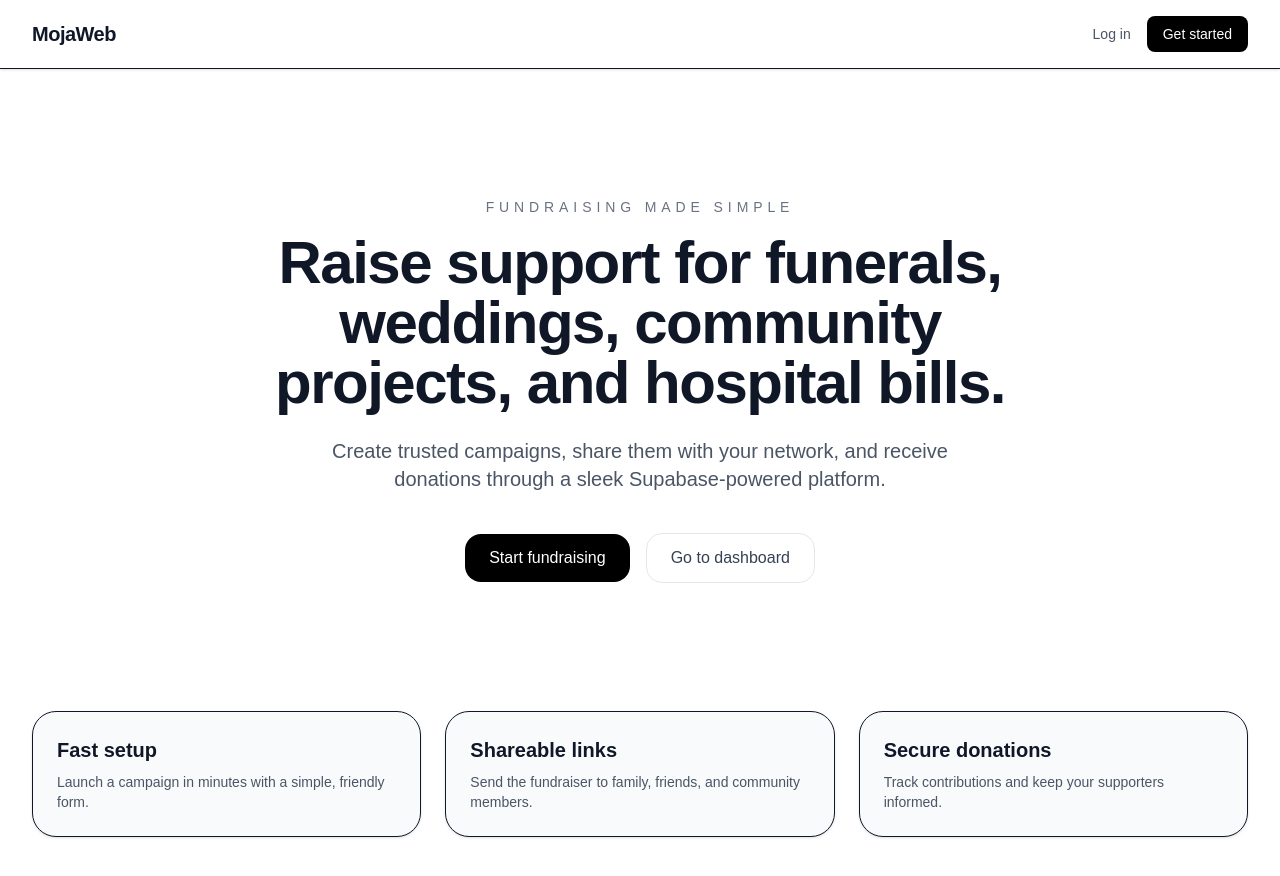
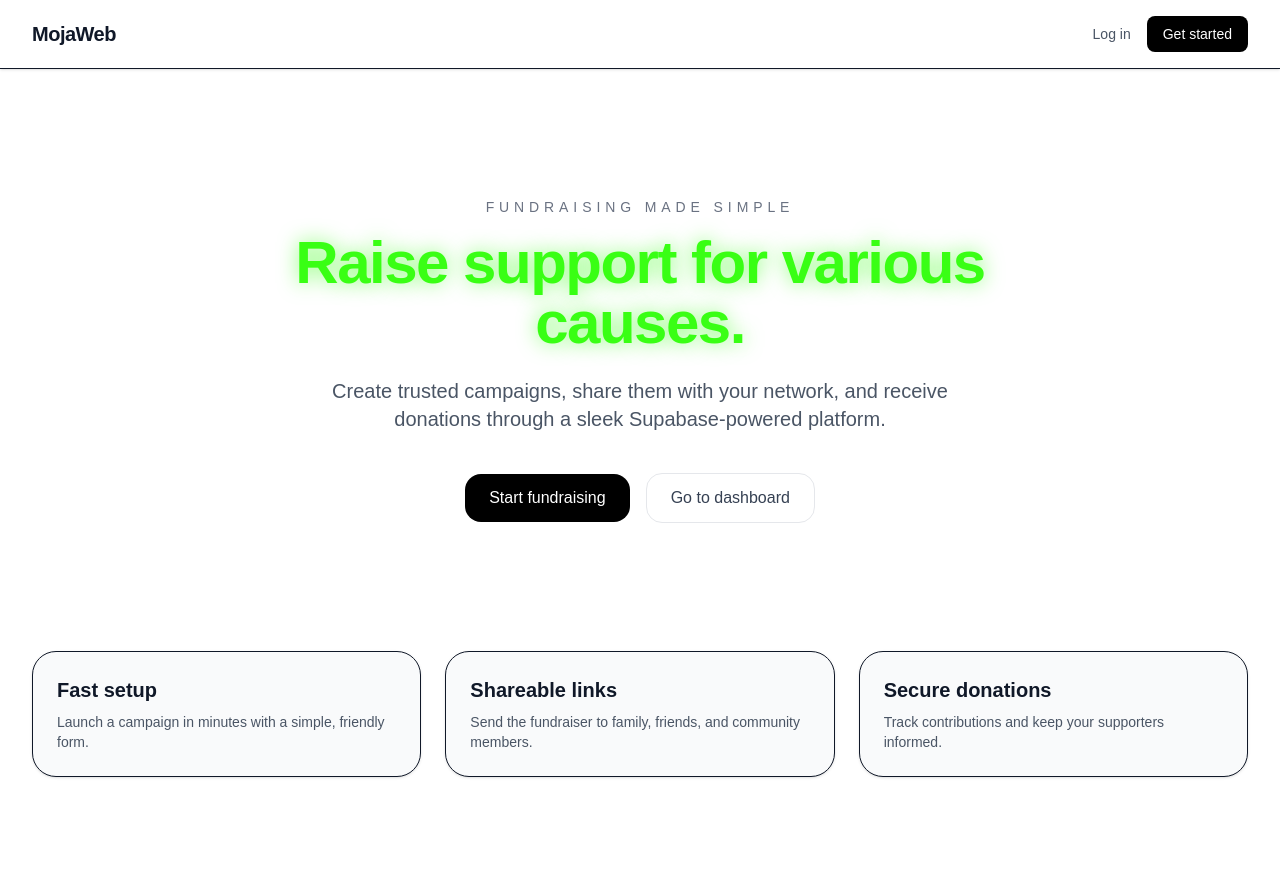
Before and after one commit to MatiriSimon/mojaweb, a Next.js app: page / in a window 1280 px wide. Shown: the top 876 px of the page. After the commit the page ends 841 px from the top, so only its background shows below. Built offline with nearby package versions, Linux system fonts and the light colour scheme.

Commit message:
Experiment on differet CSS colors in home page

```diff
--- a/app/page.tsx
+++ b/app/page.tsx
@@ -29,12 +29,14 @@ export default function LandingPage() {
 
       <section className="mx-auto flex max-w-7xl flex-col items-center justify-center px-4 py-24 text-center md:py-32">
         <p className="text-sm uppercase tracking-[0.35em] text-gray-500">Fundraising made simple</p>
-        <h1 className="mt-4 max-w-3xl text-4xl font-bold tracking-tight md:text-6xl">Raise support for funerals, weddings, community projects, and hospital bills.</h1>
+        <h1 className="mt-4 max-w-3xl text-4xl font-bold tracking-tight text-[#39FF14] [text-shadow:0_0_20px_rgba(57,255,20,0.6)] md:text-6xl">
+  Raise support for various causes.
+</h1>
         <p className="mt-6 max-w-2xl text-lg text-gray-600 md:text-xl">Create trusted campaigns, share them with your network, and receive donations through a sleek Supabase-powered platform.</p>
 
         <div className="mt-10 flex flex-wrap items-center justify-center gap-4">
           <a href="/signup" className="rounded-xl bg-black px-6 py-3 text-base text-white hover:bg-gray-800">Start fundraising</a>
-          <a href="/dashboard" className="rounded-xl border border-gray-200 px-6 py-3 text-base text-gray-700 hover:bg-gray-50">Go to dashboard</a>
+          <a href="/dashboard" className="rounded-xl border border-gray-200 px-6 py-3 text-base text-gray-700 hover:bg-cyan-200">Go to dashboard</a>
         </div>
       </section>
 
```
